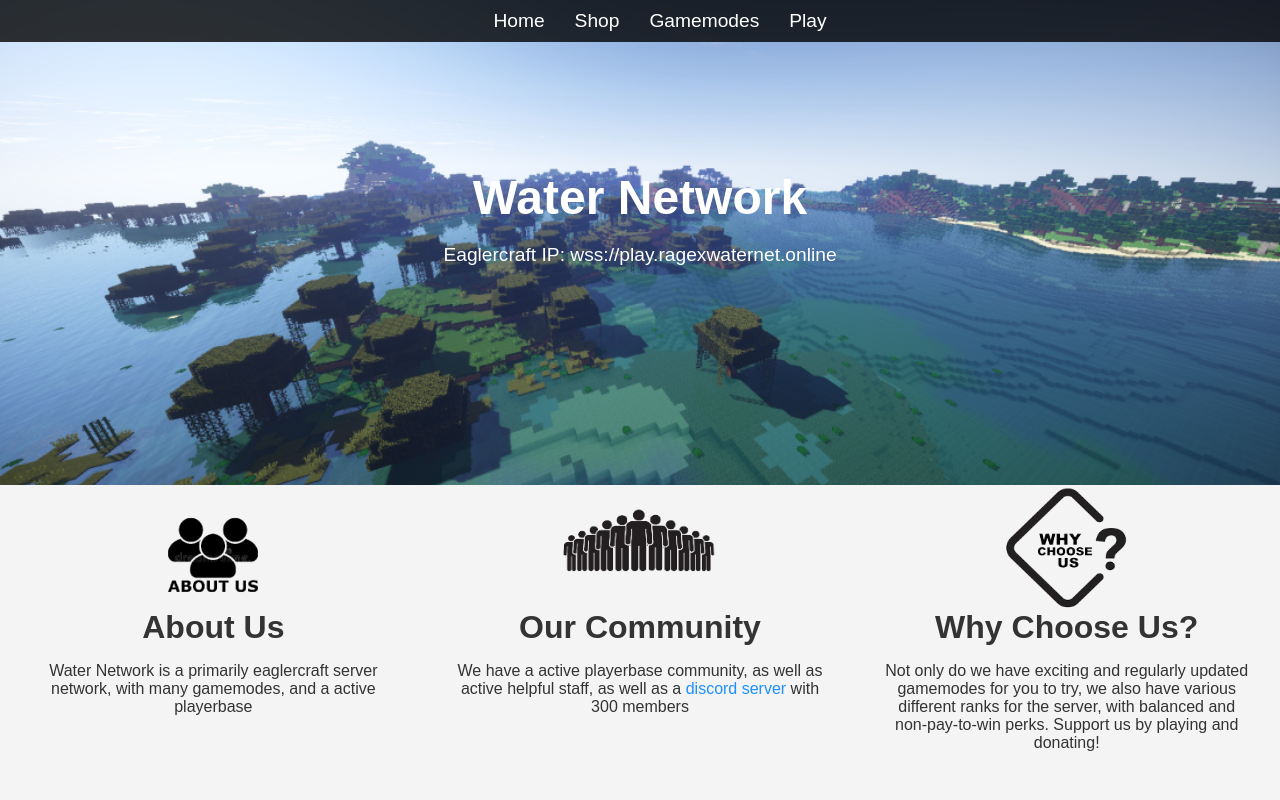
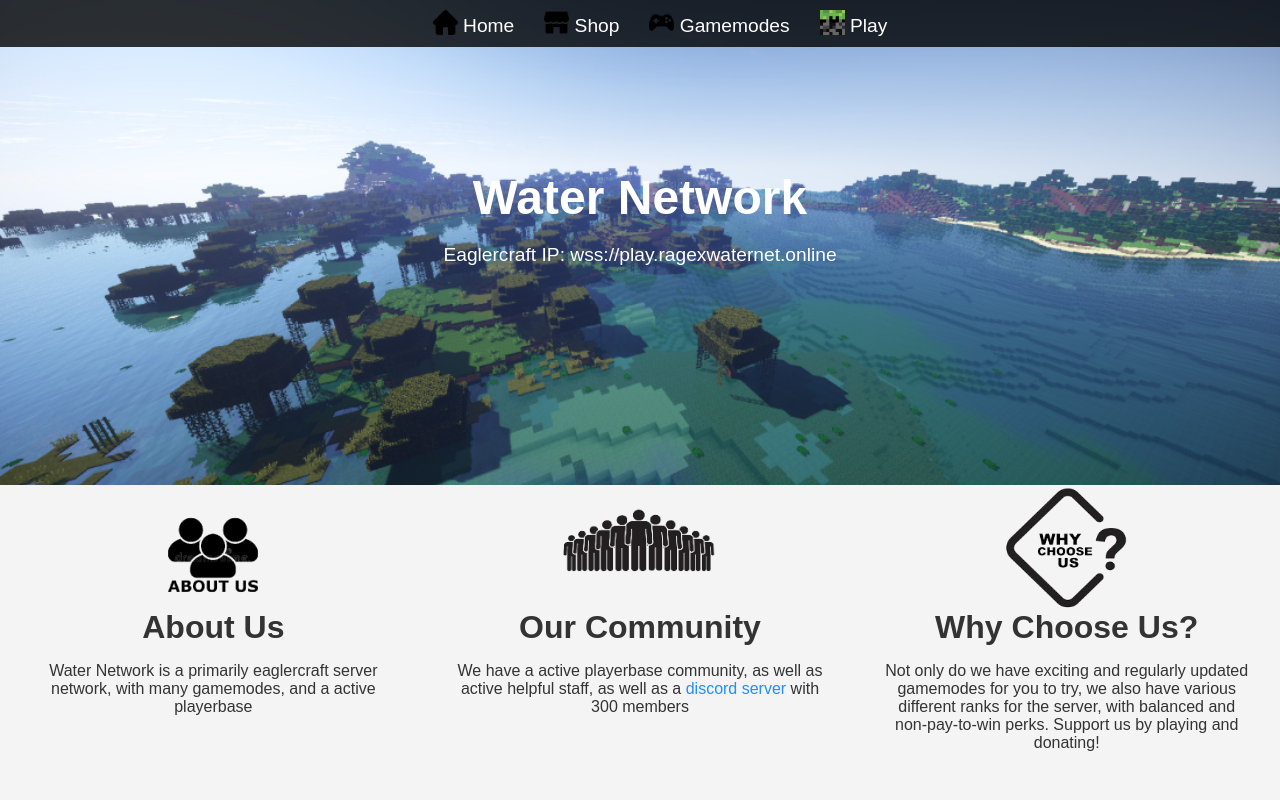
Before and after one commit to isaacfonner/waternetwork, a plain HTML site: page index.html in a window 1280 px wide. Shown: the top 800 px of the page. Drawn offline with Linux system fonts and the light colour scheme.

Commit message:
added updates frfr

```diff
--- a/index.html
+++ b/index.html
@@ -5,16 +5,18 @@
     <meta name="viewport" content="width=device-width, initial-scale=1.0">
     <title>Water Network</title>
     <link rel="stylesheet" href="styles.css">
+    <link rel="icon" type="image/x-icon" href="waternet.webp">
 </head>
 <body>
     <header>
         <div class="top-bar">
             <nav>
                 <ul>
-                    <li><a href="#">Home</a></li>
-                    <li><a href="#">Shop</a></li>
-                    <li><a href="#">Gamemodes</a></li>
-                    <li><a href="#">Play</a></li>
+                    <li><a href="#"><img src="home.png" width="25px" height="25px" style="margin-bottom: -3px;"> Home</a></li>
+                    <li><a href="https://shop.waternetwork.store"><img src="store.png" width="25px" height="25px" style="margin-bottom: -3px;"> Shop</a></li>
+                    <li><a href="#"><img src="games.png" width="25px" height="25px" style="margin-bottom: -3px;"> Gamemodes</a></li>
+                    <li><a href="#"><img src="game.png" width="25px" height="25px" style="margin-bottom: -3px;"> Play</a></li>
+
                 </ul>
             </nav>
         </div>
```
Also changed, not shown: game.png (added), games.png (added), home.png (added), store.png (added), waternet.webp (added).
